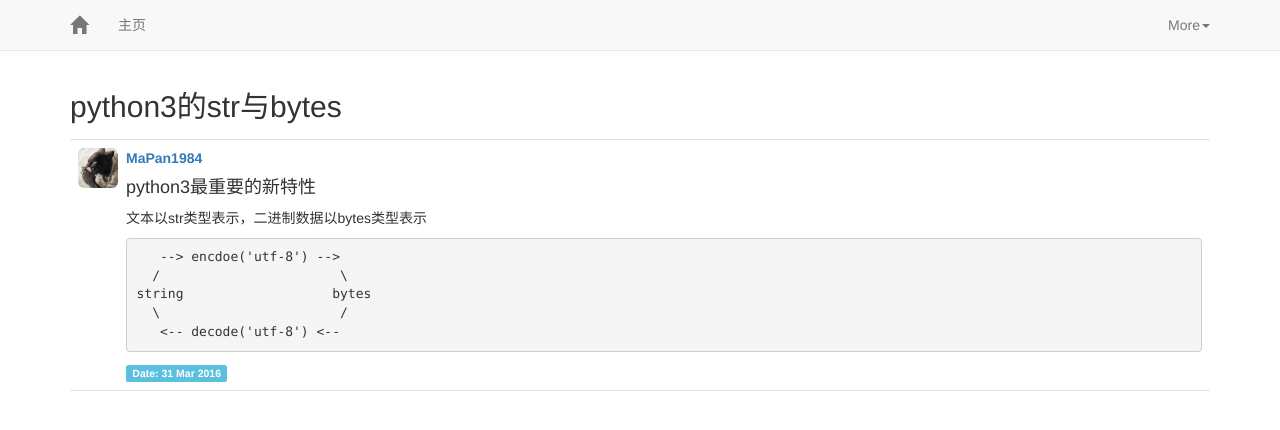
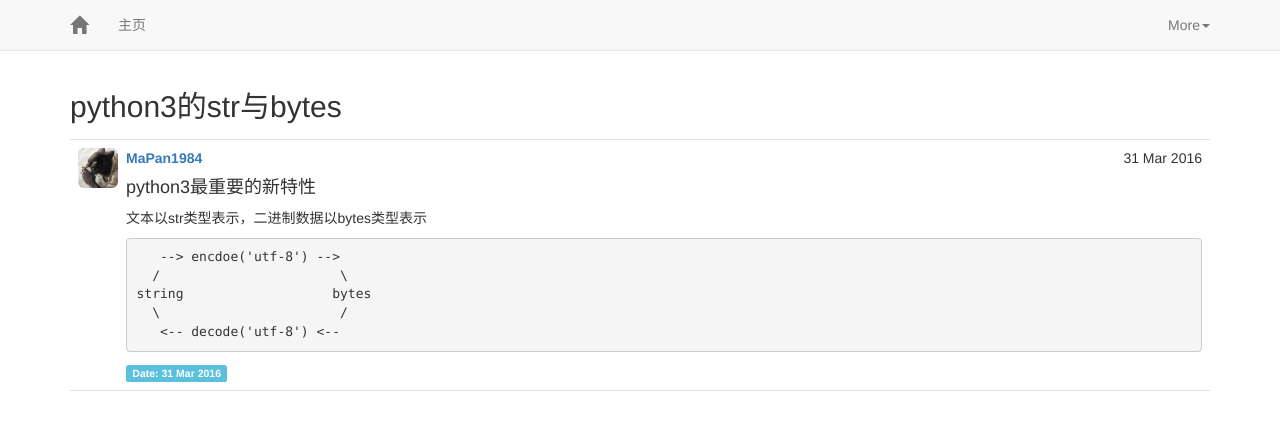
Before and after one commit to mapan1984/mapan1984.github.io, a Jekyll site: the page built from _posts/2016-03-31-python3-str与bytes.md, in a window 1280 px wide. Shown: the top 430 px of the page. Built offline with Jekyll 4.4.1, drawn with Linux system fonts in a browser that asks for light colours.

```diff
--- a/_layouts/post.html
+++ b/_layouts/post.html
@@ -56,7 +56,7 @@
             </div>
             <div class="post-content">
                 <div class="post-date">
-                    {{ post.date | date_to_string }}
+                    {{ page.date | date_to_string }}
                 </div>
                 <div class="post-author">
                     <a href="/">
```
Also changed, not shown: _posts/2016-04-09-c-动态内存.md (renamed from _drafts/c-动态内存.md).
